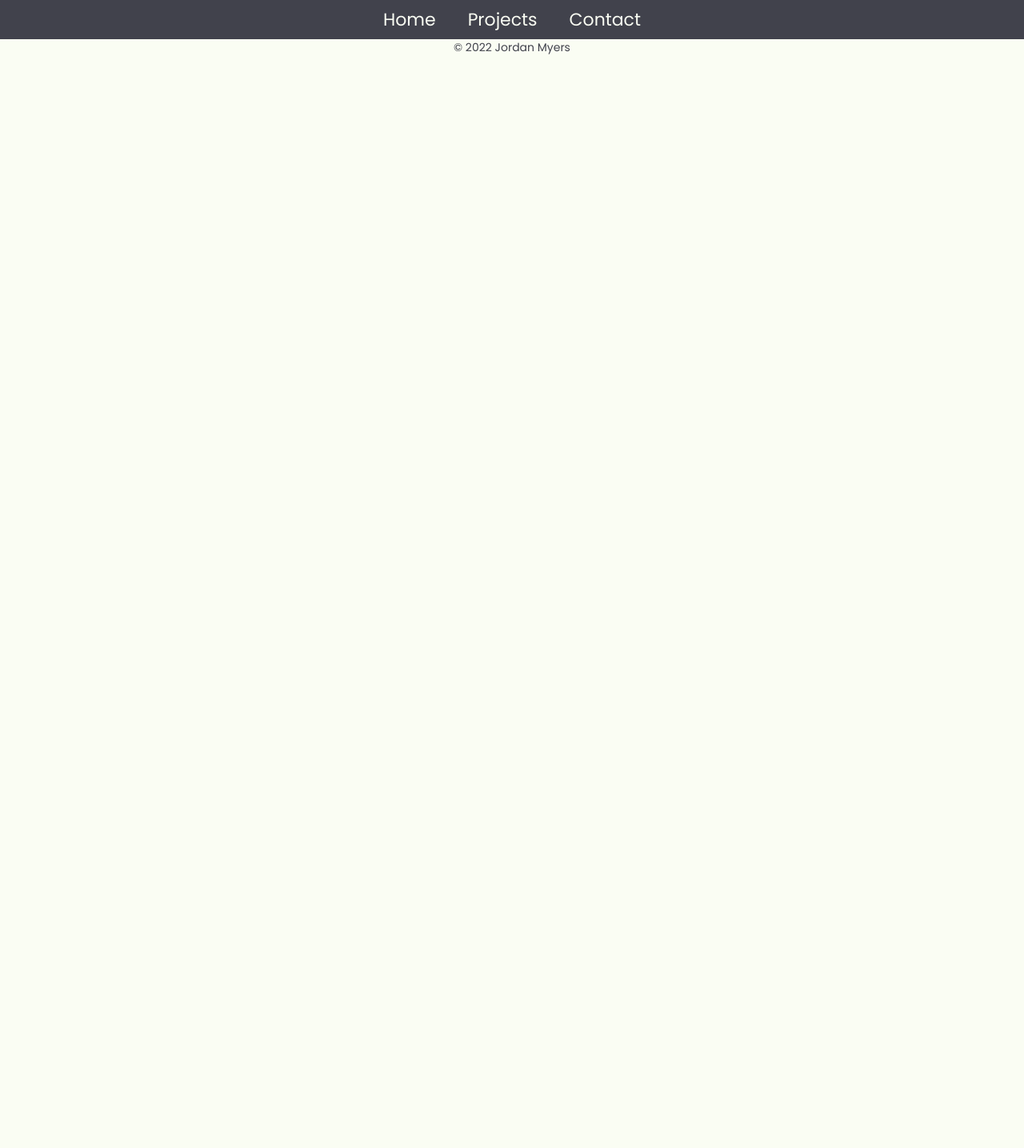
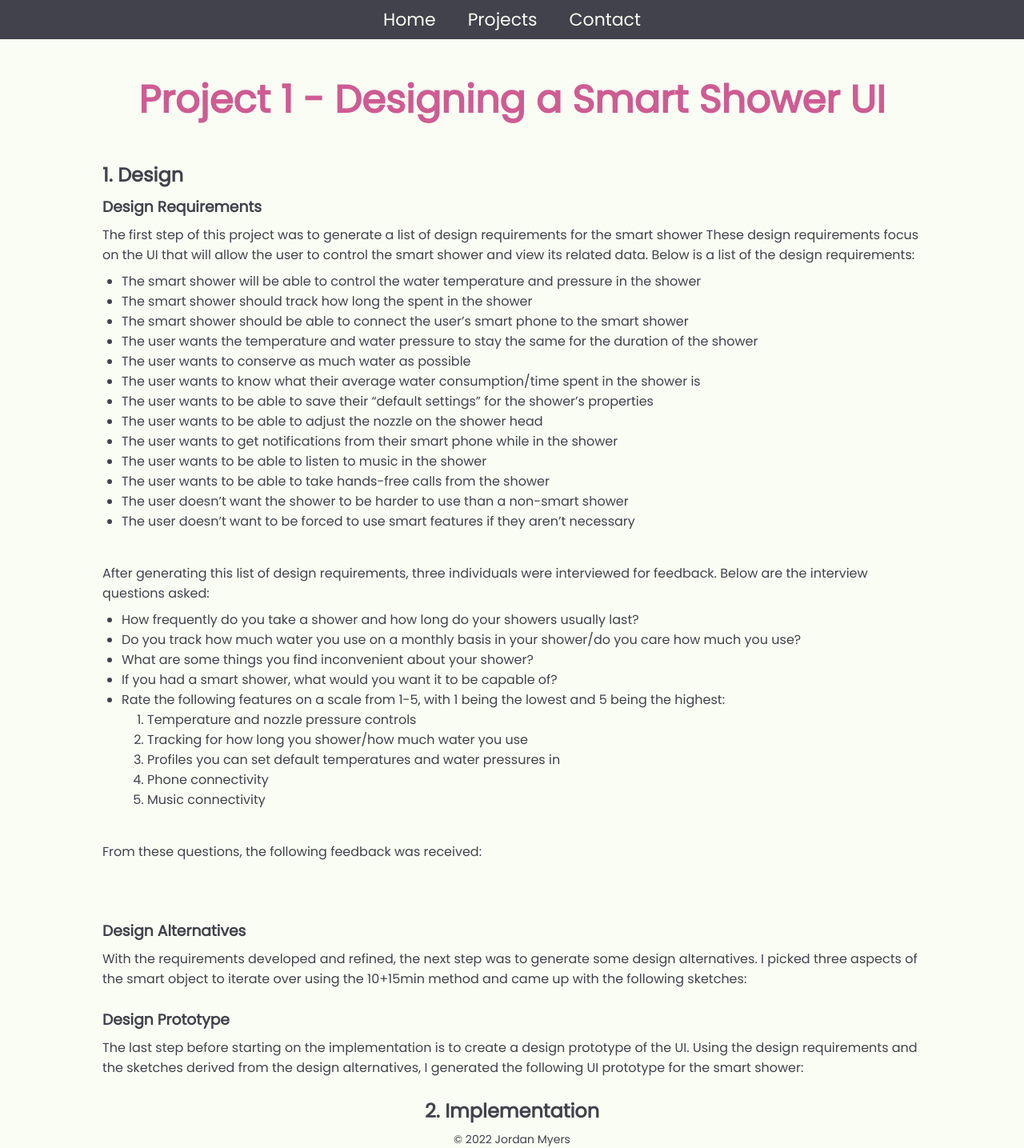
Before and after one commit to ezzy-dev/portfolio-website, a React (Create React App) app: page /projects/project-one in a window 1280 px wide. Shown: the whole page at 80% size. Before the commit the page ends 800 px from the top, so only its background shows below. Built offline with nearby package versions, Linux system fonts and the light colour scheme.

Commit message:
added project 1 wip

```diff
--- a/src/components/project-card/ProjectCard.scss
+++ b/src/components/project-card/ProjectCard.scss
@@ -27,6 +27,7 @@
 
     &__description {
         margin-bottom: 64px;
+        text-align: center;
     }
 
     &__link {
--- a/src/navigation/AppRouter.tsx
+++ b/src/navigation/AppRouter.tsx
@@ -4,6 +4,7 @@ import Home from "../pages/home/Home";
 import Contact from "../pages/contact/Contact";
 import Projects from "../pages/projects/Projects";
 import Resume from "../pages/resume/Resume";
+import ProjectOne from "../pages/projects/project-one/ProjectOne";
 
 function AppRouter(): JSX.Element {
   return (
@@ -12,6 +13,8 @@ function AppRouter(): JSX.Element {
       <Route path="resume" element={<Resume />} />
       <Route path="projects" element={<Projects />} />
       <Route path="contact" element={<Contact />} />
+
+      <Route path="/projects/project-one" element={<ProjectOne />} />
     </Routes>
   );
 }
--- a/src/pages/projects/Projects.tsx
+++ b/src/pages/projects/Projects.tsx
@@ -1,7 +1,7 @@
 import React from "react";
 import ProjectCard from "../../components/project-card/ProjectCard";
 import "./Projects.scss";
-import random_img from "../../assets/images/random-img.png";
+import showerhead from "../../assets/images/showerhead.png";
 
 interface Project {
   title: string;
@@ -12,9 +12,10 @@ interface Project {
 
 const project1: Project = {
   title: "Project 1 - Designing a Smart Object UI",
-  router_link: "/projects/project-1",
-  description: "This is a description for project 1",
-  img_path: random_img
+  router_link: "/projects/project-one",
+  description:
+    "This project tasked me to develop a user interface for a smart shower based on design requirements, prototype sketches, and user feedback",
+  img_path: showerhead
 };
 
 function Projects(): JSX.Element {
--- /dev/null
+++ b/src/pages/projects/project-one/ProjectOne.scss
@@ -0,0 +1,49 @@
+.project-one {
+    display: flex;
+    flex-direction: column;
+    flex: 1;
+    align-items: center;
+
+    &__design,
+    &__implementation {
+        display: flex;
+        flex-direction: column;
+        margin: 0px 128px;
+    }
+
+    &__design-requirements {
+        margin-bottom: 32px;
+    }
+
+    &__design-alternatives,
+    &__design-prototype {
+        p {
+            margin-bottom: 24px !important;
+        }
+    }
+
+    &__requirements-list,
+    &__questions-list,
+    &__answers-list {
+        padding-left: 24px;
+        margin-bottom: 40px;
+    }
+
+    &__questions-sublist {
+        padding-left: 32px;
+        margin-bottom: 40px;
+    }
+
+    &__header {
+        font-size: 48px;
+        text-align: center;
+        margin: 40px 0px;
+        color: #CE5C93;
+    }
+
+    &__subheading,
+    &__super-subheading,
+    p {
+        margin-bottom: 8px;
+    }
+}
--- /dev/null
+++ b/src/pages/projects/project-one/ProjectOne.tsx
@@ -0,0 +1,127 @@
+import React from "react";
+import "./ProjectOne.scss";
+
+function ProjectOne(): JSX.Element {
+  return (
+    <div className="project-one">
+      <h1 className="project-one__header">
+        Project 1 - Designing a Smart Shower UI
+      </h1>
+      <div className="project-one__design">
+        <h2 className="project-one__subheading">1. Design</h2>
+        <div className="project-one__design-requirements">
+          <h3 className="project-one__super-subheading">Design Requirements</h3>
+          <p>
+            The first step of this project was to generate a list of design
+            requirements for the smart shower These design requirements focus on
+            the UI that will allow the user to control the smart shower and view
+            its related data. Below is a list of the design requirements:
+          </p>
+          <ul className="project-one__requirements-list">
+            <li>
+              The smart shower will be able to control the water temperature and
+              pressure in the shower
+            </li>
+            <li>
+              The smart shower should track how long the spent in the shower
+            </li>
+            <li>
+              The smart shower should be able to connect the user’s smart phone
+              to the smart shower
+            </li>
+            <li>
+              The user wants the temperature and water pressure to stay the same
+              for the duration of the shower
+            </li>
+            <li>The user wants to conserve as much water as possible</li>
+            <li>
+              The user wants to know what their average water consumption/time
+              spent in the shower is
+            </li>
+            <li>
+              The user wants to be able to save their “default settings” for the
+              shower’s properties
+            </li>
+            <li>
+              The user wants to be able to adjust the nozzle on the shower head
+            </li>
+            <li>
+              The user wants to get notifications from their smart phone while
+              in the shower
+            </li>
+            <li>The user wants to be able to listen to music in the shower</li>
+            <li>
+              The user wants to be able to take hands-free calls from the shower
+            </li>
+            <li>
+              The user doesn’t want the shower to be harder to use than a
+              non-smart shower
+            </li>
+            <li>
+              The user doesn’t want to be forced to use smart features if they
+              aren’t necessary
+            </li>
+          </ul>
+          <p>
+            After generating this list of design requirements, three individuals
+            were interviewed for feedback. Below are the interview questions
+            asked:
+          </p>
+          <ul className="project-one__questions-list">
+            <li>
+              How frequently do you take a shower and how long do your showers
+              usually last?
+            </li>
+            <li>
+              Do you track how much water you use on a monthly basis in your
+              shower/do you care how much you use?
+            </li>
+            <li>
+              What are some things you find inconvenient about your shower?
+            </li>
+            <li>
+              If you had a smart shower, what would you want it to be capable
+              of?
+            </li>
+            <li>
+              Rate the following features on a scale from 1-5, with 1 being the
+              lowest and 5 being the highest:
+            </li>
+            <ol className="project-one__questions-sublist">
+              <li>Temperature and nozzle pressure controls</li>
+              <li>Tracking for how long you shower/how much water you use</li>
+              <li>
+                Profiles you can set default temperatures and water pressures in
+              </li>
+              <li>Phone connectivity</li>
+              <li>Music connectivity</li>
+            </ol>
+          </ul>
+          <p>From these questions, the following feedback was received:</p>
+          <ul className="project-one__answers-list"></ul>
+        </div>
+        <div className="project-one__design-alternatives">
+          <h3 className="project-one__super-subheading">Design Alternatives</h3>
+          <p>
+            With the requirements developed and refined, the next step was to
+            generate some design alternatives. I picked three aspects of the
+            smart object to iterate over using the 10+15min method and came up
+            with the following sketches:
+          </p>
+        </div>
+        <div className="project-one__design-prototype">
+          <h3 className="project-one__super-subheading">Design Prototype</h3>
+          <p>
+            The last step before starting on the implementation is to create a
+            design prototype of the UI. Using the design requirements and the
+            sketches derived from the design alternatives, I generated the
+            following UI prototype for the smart shower:
+          </p>
+        </div>
+      </div>
+      <h2 className="project-one__subheading">2. Implementation</h2>
+    </div>
+  );
+}
+
+export default ProjectOne;
```
Also changed, not shown: src/assets/images/showerhead.png (added).
